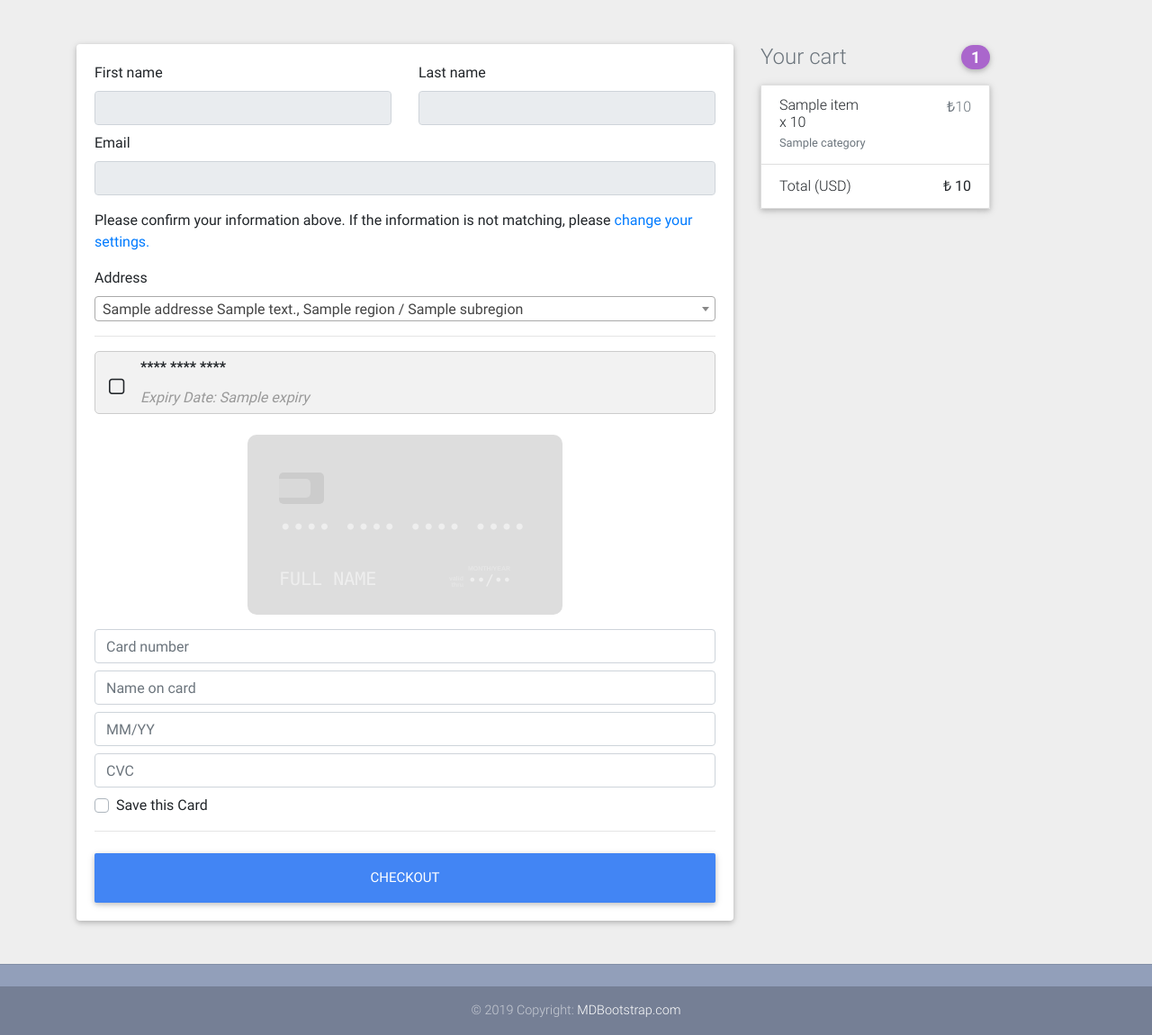
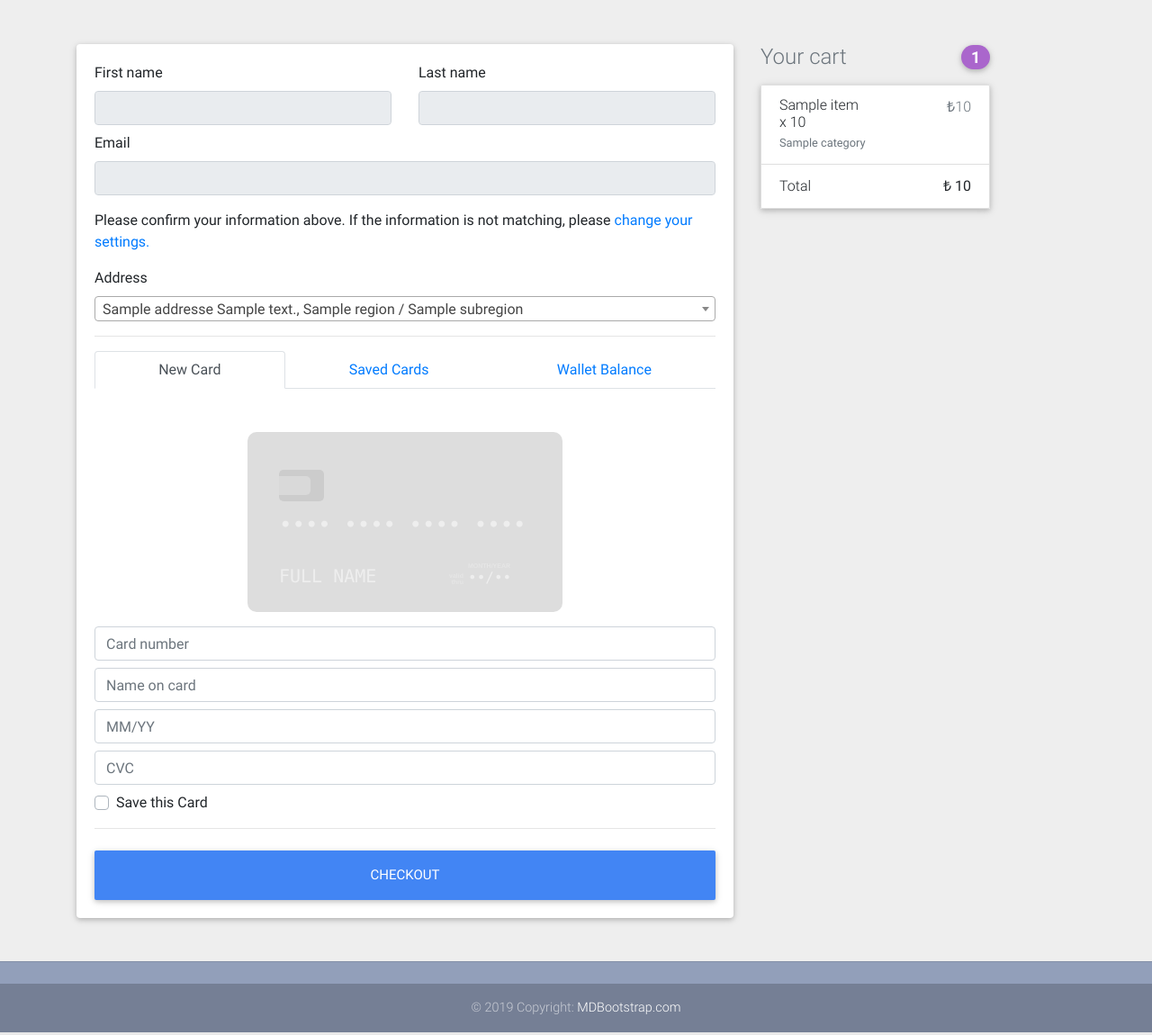
Before and after one commit to ahmet-kilic/K1001Shop, a Django app: template templates/checkout.html in a window 1280 px wide. Shown: the part 165-1315 px from the top of the page at 90% size. Run offline with Django 3.2, Linux system fonts and the light colour scheme; the template is opened without the code that fills it: most values are stand-ins (such as "Sample title", 1, 10 or a date in 2020); some libraries are stand-ins or nearby versions.

Commit message:
more frontendings

```diff
--- a/templates/checkout.html
+++ b/templates/checkout.html
@@ -87,22 +87,16 @@
 
               <hr>
 
-        <div class="frb-group">
-
-          {% for card in cards %}
-					<div class="frb frb-primary">
-						<input type="radio" id="radio-button-{{card.pk}}" name="radio-button" value="1">
-						<label for="radio-button-{{card.pk}}">
-							<span class="frb-title">**** **** **** {{ card.number|slice:"15:21" }}</span> </br>
-							<span class="frb-description"> Expiry Date: {{ card.expiry }}</span>
-						</label>
+              <nav>
+                <div class="nav nav-tabs nav-fill" id="nav-tab" role="tablist">
+                  <a class="nav-item nav-link active" id="nav-newcard-tab" data-toggle="tab" href="#nav-newcard" role="tab" aria-controls="nav-newcard">New Card</a>
+                  <a class="nav-item nav-link" id="nav-cards-tab" data-toggle="tab" href="#nav-cards" role="tab" aria-controls="nav-cards">Saved Cards</a>
+                  <a class="nav-item nav-link" id="nav-wallet-tab" data-toggle="tab" href="#nav-wallet" role="tab" aria-controls="nav-wallet">Wallet Balance</a>
                 </div>
-          {% endfor %}
-
-				</div>
-			<!-- CHECKBOX BUTTON BLOCK -->
-
-              <div class="card-wrapper"></div>
+              </nav>
+              <div class="tab-content" id="nav-tabContent">
+                <div class="tab-pane fade show active" id="nav-newcard" role="tabpanel" aria-labelledby="nav-newcard-tab">
+                  <div class="card-wrapper mt-5"></div>
 
                   <div class="form-container active">
                       <input placeholder="Card number" type="tel" name="number" class="mt-3 form-control unknown jp-card-invalid" required>
@@ -116,9 +110,46 @@
                     <input type="checkbox" class="custom-control-input" id="save-info">
                     <label class="custom-control-label" for="save-info">Save this Card</label>
                   </div>
+                  <hr class="mb-4">
+                  <button class="btn btn-primary btn-lg btn-block" name="newcard" type="submit">Checkout</button>
+
+                </div>
+                <div class="tab-pane fade" id="nav-cards" role="tabpanel" aria-labelledby="nav-cards-tab">
+                    <div class="frb-group">
+
+                      {% for card in cards %}
+                      <div class="frb frb-primary">
+                        <input type="radio" id="radio-button-{{card.pk}}" name="radio-button" value="1">
+                        <label for="radio-button-{{card.pk}}">
+                          <span class="frb-title">**** **** **** {{ card.number|slice:"15:21" }}</span>
+                          <i class="float-right far fa-credit-card fa-3x mr-3 mt-2"></i>
+                          </br>
+                          <span class="frb-description"> Expiry Date: {{ card.expiry }}</span>
+                        </label>
+                      </div>
+                      {% endfor %}
+
+                    </div>
 
                   <hr class="mb-4">
-              <button class="btn btn-primary btn-lg btn-block" type="submit">Checkout</button>
+                  <button class="btn btn-primary btn-lg btn-block" name="savedcard" type="submit">Checkout</button>
+
+
+                </div>
+                <div class="tab-pane fade" id="nav-wallet" role="tabpanel" aria-labelledby="nav-wallet-tab">
+                  wallet
+
+                  <hr class="mb-4">
+                  <button class="btn btn-primary btn-lg btn-block" name="wallet" type="submit">Checkout</button>
+
+
+                </div>
+              </div>
+
+
+			<!-- CHECKBOX BUTTON BLOCK -->
+
+
               {% else %}
               <div> You currently do not have any saved addresses. </div>
               <div><a href="{% url 'add_address' %}" class="btn btn-primary"> Add an Address</a></div>
@@ -156,7 +187,7 @@
             {% endfor %}
 
             <li class="list-group-item d-flex justify-content-between">
-              <span>Total (USD)</span>
+              <span>Total</span>
               <strong>₺ {{ order.get_total }}</strong>
             </li>
           </ul>
```
Lines whose indentation alone changed are shown as unchanged.
